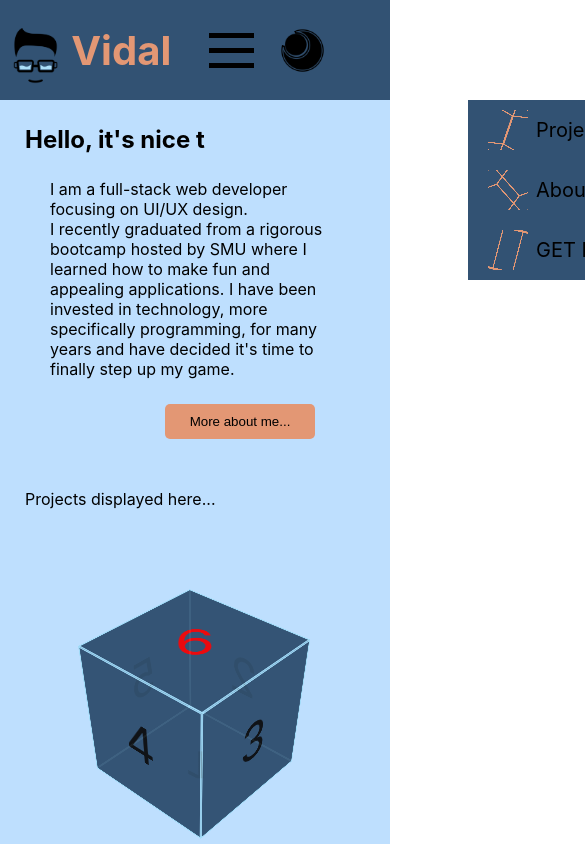
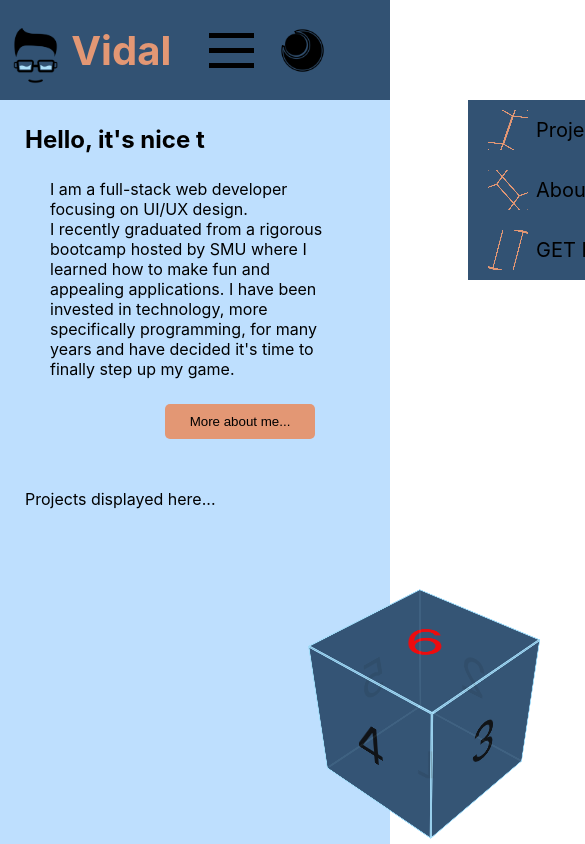
Before and after one commit to Vidalatan/ReactPortfolio, a React (Create React App) app: page / in a window 390 px wide. Shown: the top 844 px of the page, 585 px wide, since content can reach past the window. Built offline with nearby package versions, Linux system fonts and the light colour scheme.

Commit message:
Cube properly positioned
Cube viewport would create x-axis overflow due to incorrect positioning.

```diff
--- a/src/Pages/GlobalComponents/ProjectsCube/ProjectsCube.js
+++ b/src/Pages/GlobalComponents/ProjectsCube/ProjectsCube.js
@@ -373,7 +373,7 @@ export default function ProjectsCube() {
   }
 
   return (
-    <div id="wrapper">
+    <div className={classes.wrapper}>
     <div className={classes.viewport}>
       <div className={classify(classes.cube, currentStyle.cube)}>
         <div className={classes.side}>
--- a/src/Pages/GlobalComponents/ProjectsCube/ProjectsCube.module.css
+++ b/src/Pages/GlobalComponents/ProjectsCube/ProjectsCube.module.css
@@ -4,12 +4,16 @@
   box-sizing: border-box;
 }
 
-#wrapper {
-  padding-top: 10%;
+.wrapper {
+  display: flex;
+  flex-flow: column nowrap;
+  justify-content: center;
+  align-items: center;
+  height: 800px;
 }
 
 .viewport {
-  margin: 200px auto 300px auto;
+  width: 800px;
   -webkit-perspective: 800px;
   -moz-perspective: 800px;
   -ms-perspective: 800px;
@@ -164,5 +168,10 @@ object:hover {
     -moz-transform: scale(.75, .75);
     -ms-transform: scale(.75, .75);
     -o-transform: scale(.75, .75);
-    transform: scale(.75, .75); }
+    transform: scale(.75, .75);
   }
+
+  .wrapper {
+    height: 400px;
+  }
+}
```
Also changed, not shown: src/Pages/GlobalComponents/ProjectsCube/Projects.json (+30 -1 lines).
